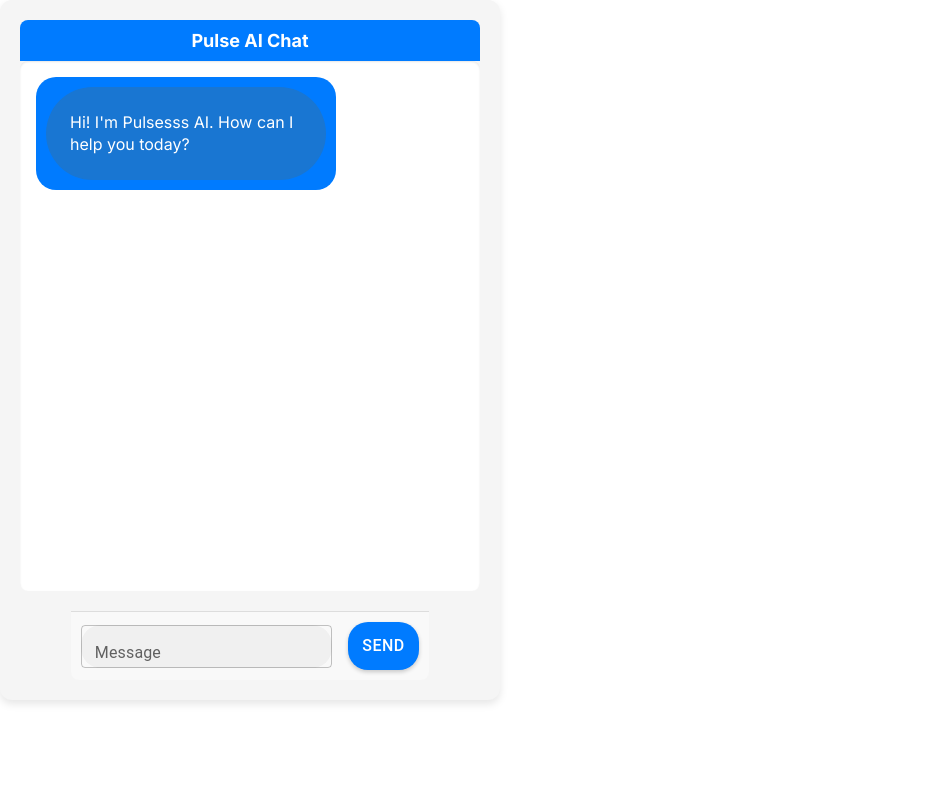
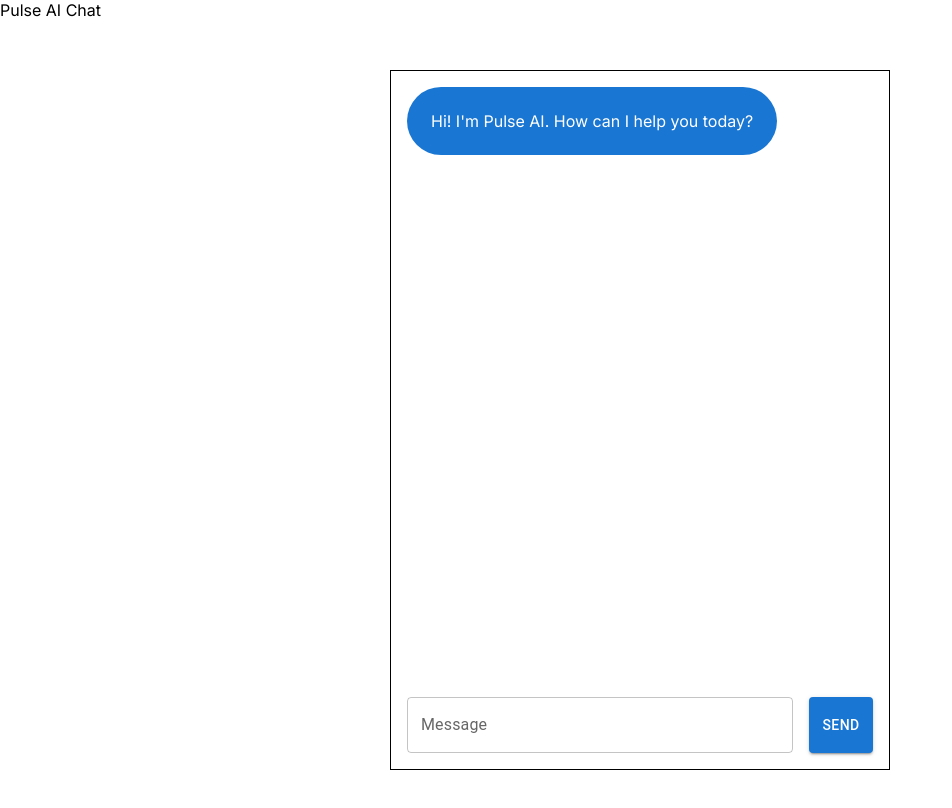
Before and after one commit to kisanetgab/AI-chatbox, a Next.js app: page /chat in a window 1280 px wide. Shown: the top 808 px of the page, without its empty margins (0-952 px from the left). Built offline with nearby package versions, Linux system fonts and the light colour scheme.

Commit message:
Slight Changes

```diff
--- a/app/chat/Chat.css
+++ /dev/null
@@ -1,87 +0,0 @@
-.chatbox-container {
-    background-color: #f5f5f5; /* Light grey background */
-    padding: 20px;
-    border-radius: 12px;
-    box-shadow: 0 4px 8px rgba(0, 0, 0, 0.1); /* Subtle shadow */
-    width: 500px; /* Adjust width as needed */
-    height: 700px; /* Adjust height as needed */
-    display: flex;
-    flex-direction: column;
-    justify-content: space-between;
-}
-
-.chatbox-header {
-    background-color: #007bff; /* Blue header */
-    padding: 10px;
-    color: white;
-    border-radius: 8px 8px 0 0; /* Round top corners */
-    text-align: center;
-    font-size: 18px;
-    font-weight: bold;
-}
-
-.message-box {
-    flex-grow: 1;
-    overflow-y: auto;
-    padding: 10px;
-    margin-bottom: 20px;
-    background-color: #ffffff; /* White background for messages */
-    border-radius: 8px; /* Round corners for message box */
-    box-shadow: inset 0 1px 2px rgba(0, 0, 0, 0.1); /* Subtle inner shadow */
-}
-
-.message {
-    max-width: 70%;
-    margin-bottom: 10px;
-    padding: 10px;
-    border-radius: 20px;
-    font-size: 16px;
-    line-height: 1.4;
-}
-
-.message.assistant {
-    background-color: #007bff;
-    color: white;
-    align-self: flex-start;
-}
-
-.message.user {
-    background-color: white;
-    color: #333;
-    align-self: flex-end;
-}
-
-.send-message-container {
-    display: flex;
-    align-items: center;
-    border-top: 1px solid #ddd;
-    padding: 10px;
-    background-color: #f9f9f9;
-    border-radius: 0 0 8px 8px; /* Round bottom corners */
-}
-
-.send-message-container input {
-    flex-grow: 1;
-    padding: 10px;
-    font-size: 16px;
-    border: none;
-    border-radius: 20px;
-    background-color: #f0f0f0;
-}
-
-.send-message-container button {
-    margin-left: 10px;
-    padding: 10px 20px;
-    font-size: 16px;
-    background-color: #007bff;
-    color: white;
-    border: none;
-    border-radius: 20px;
-    cursor: pointer;
-    box-shadow: 0 2px 4px rgba(0, 0, 0, 0.2); /* Add some shadow to the button */
-    transition: background-color 0.3s ease;
-}
-
-.send-message-container button:hover {
-    background-color: blue;
-}
--- a/app/chat/page.js
+++ b/app/chat/page.js
@@ -2,13 +2,15 @@
 
 import { Box, Button, Stack, TextField } from '@mui/material';
 import { useState, useRef, useEffect } from 'react';
-import './Chat.css';
+
+
 
 export default function ChatPage() {
+
   const [messages, setMessages] = useState([
     {
       role: 'assistant',
-      content: "Hi! I'm Pulsesss AI. How can I help you today?",
+      content: "Hi! I'm Pulse AI. How can I help you today?",
     },
   ]);
   const [message, setMessage] = useState('');
@@ -71,13 +73,13 @@
   }, [messages]);
 
   return (
-    <div className="chatbox-container">
-      <div className="chatbox-header">
+    <div class="chatbox-container">
+      <div className="chatbox-header"> {/* Header for the chatbox */}
         Pulse AI Chat
       </div>
       <Box
-        width="100%"
-        height="100%"
+        width="100vw"
+        height="100vh"
         display="flex"
         flexDirection="column"
         justifyContent="center"
@@ -85,11 +87,18 @@
       >
         <Stack
           direction={'column'}
-          width="100%"
-          height="100%"
+          width="500px"
+          height="700px"
+          border="1px solid black"
           p={2}
           spacing={3}
-          className="message-box"
+        >
+          <Stack
+            direction={'column'}
+            spacing={2}
+            flexGrow={1}
+            overflow="auto"
+            maxHeight="100%"
           >
             {messages.map((message, index) => (
               <Box
@@ -98,7 +107,6 @@
                 justifyContent={
                   message.role === 'assistant' ? 'flex-start' : 'flex-end'
                 }
-              className={`message ${message.role}`}
               >
                 <Box
                   bgcolor={
@@ -116,7 +124,7 @@
             ))}
             <div ref={messagesEndRef} />
           </Stack>
-        <Stack direction={'row'} spacing={2} className="send-message-container">
+          <Stack direction={'row'} spacing={2}>
             <TextField
               label="Message"
               fullWidth
@@ -127,6 +135,7 @@
               Send
             </Button>
           </Stack>
+        </Stack>
       </Box>
     </div>
   );
```
Lines whose indentation alone changed are shown as unchanged.
